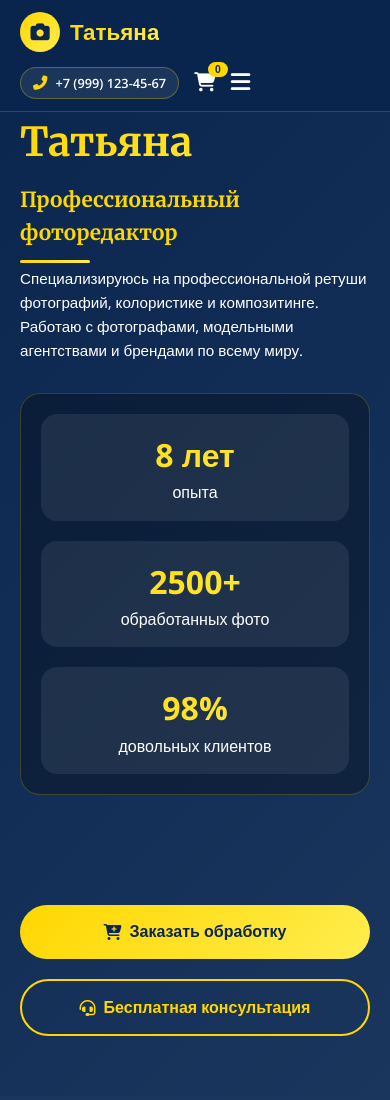
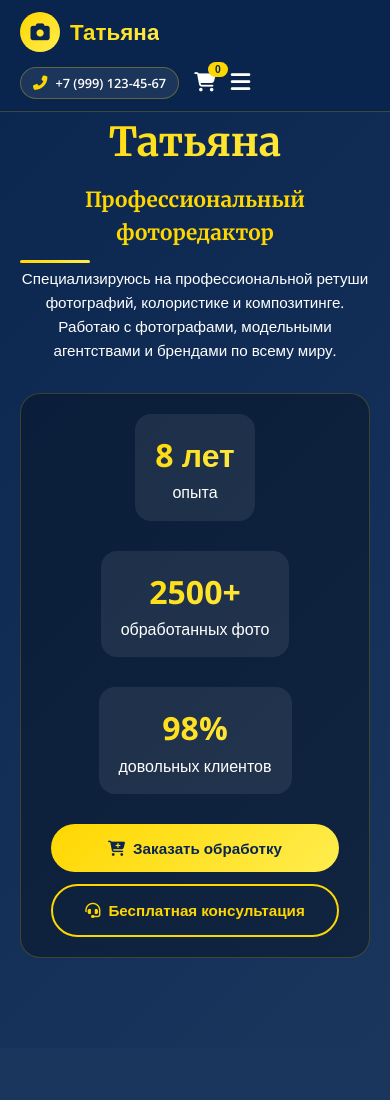
Before and after one commit to Aleks-ars-ops/Fotoredaktor., a plain HTML site: page index.html in a window 390 px wide. Shown: the top 1100 px of the page. Drawn offline with nearby package versions, Linux system fonts and the light colour scheme.

Commit message:
Update index.html

```diff
--- a/index.html
+++ b/index.html
@@ -194,11 +194,9 @@
             padding-top: 110px;
             background: linear-gradient(135deg, #0a254e, #1a365d);
         }
-        .hero-grid {
-            display: grid;
-            grid-template-columns: 1fr 1fr;
-            gap: 50px;
-            align-items: center;
+        .hero-content {
+            max-width: 800px;
+            margin: 0 auto;
         }
         .hero h1 {
             font-size: 2.5rem;
@@ -206,48 +204,44 @@
             -webkit-background-clip: text;
             -webkit-text-fill-color: transparent;
             margin-bottom: 10px;
+            text-align: center;
         }
         .hero h2 {
             font-size: 1.3rem;
             color: #ffd700;
             margin-bottom: 15px;
+            text-align: center;
         }
         .hero p {
             font-size: 0.95rem;
             margin-bottom: 20px;
+            text-align: center;
         }
-        /* БЛОК С КНОПКАМИ — вместо пустой картинки */
-        .hero-buttons {
+        /* СТАТИСТИКА И КНОПКИ В ОДНОЙ СТРОКЕ */
+        .stats-buttons-row {
             display: flex;
-            flex-direction: column;
-            gap: 20px;
+            flex-wrap: wrap;
+            justify-content: space-between;
             align-items: center;
-            justify-content: center;
-            height: 100%;
-        }
-        .hero-buttons .btn {
-            width: 100%;
-            max-width: 280px;
-            padding: 14px 20px;
-            font-size: 1rem;
-        }
-        .stats-wrapper {
+            gap: 30px;
             background: rgba(0, 0, 0, 0.3);
             border-radius: 20px;
-            padding: 20px;
+            padding: 20px 30px;
             margin: 30px 0;
             border: 1px solid rgba(255, 215, 0, 0.2);
         }
         .stats {
-            display: grid;
-            grid-template-columns: repeat(3, 1fr);
-            gap: 20px;
-            text-align: center;
+            display: flex;
+            flex-wrap: wrap;
+            gap: 30px;
+            flex: 2;
         }
         .stat-card {
             background: rgba(255, 255, 255, 0.08);
-            padding: 15px;
+            padding: 15px 20px;
             border-radius: 16px;
+            text-align: center;
+            min-width: 100px;
         }
         .stat-number {
             font-size: 2rem;
@@ -256,10 +250,16 @@
             -webkit-background-clip: text;
             -webkit-text-fill-color: transparent;
         }
-        .hero-actions {
+        .hero-buttons {
             display: flex;
-            gap: 15px;
-            margin-top: 20px;
+            flex-direction: column;
+            gap: 12px;
+            flex: 1;
+        }
+        .hero-buttons .btn {
+            width: 100%;
+            padding: 12px 20px;
+            font-size: 0.95rem;
         }
         .services {
             background: #1a365d;
@@ -532,27 +532,29 @@
         @media (max-width: 992px) {
             .nav-menu { display: none; }
             .menu-toggle { display: block; }
-            .hero-grid { grid-template-columns: 1fr; }
-            .stats { grid-template-columns: repeat(2, 1fr); }
+            .stats-buttons-row {
+                flex-direction: column;
+                text-align: center;
+            }
+            .stats {
+                justify-content: center;
+            }
+            .hero-buttons {
+                width: 100%;
+                flex-direction: row;
+            }
             .advantages-grid { grid-template-columns: repeat(2, 1fr); }
-            .hero-buttons {
-                flex-direction: row;
-                justify-content: center;
-                margin-top: 30px;
-            }
         }
         @media (max-width: 576px) {
-            .stats { grid-template-columns: 1fr; }
-            .advantages-grid { grid-template-columns: 1fr; }
-            .hero-actions { flex-direction: column; }
-            .btn { width: 100%; }
+            .stats {
+                flex-direction: column;
+                align-items: center;
+            }
             .hero-buttons {
                 flex-direction: column;
-                align-items: stretch;
             }
-            .hero-buttons .btn {
-                max-width: 100%;
-            }
+            .advantages-grid { grid-template-columns: 1fr; }
+            .btn { width: 100%; }
         }
     </style>
 </head>
@@ -589,21 +591,18 @@
 
 <section class="hero" id="home">
     <div class="container">
-        <div class="hero-grid">
-            <div>
+        <div class="hero-content">
             <h1>Татьяна</h1>
             <h2>Профессиональный фоторедактор</h2>
             <p>Специализируюсь на профессиональной ретуши фотографий, колористике и композитинге. Работаю с фотографами, модельными агентствами и брендами по всему миру.</p>
-                <div class="stats-wrapper">
+
+            <!-- СТАТИСТИКА + КНОПКИ В РЯД -->
+            <div class="stats-buttons-row">
                 <div class="stats">
                     <div class="stat-card"><div class="stat-number">8 лет</div><div>опыта</div></div>
                     <div class="stat-card"><div class="stat-number">2500+</div><div>обработанных фото</div></div>
                     <div class="stat-card"><div class="stat-number">98%</div><div>довольных клиентов</div></div>
                 </div>
-                </div>
-            </div>
-            <div>
-                <!-- ВМЕСТО ПУСТОЙ КАРТИНКИ — БЛОК С КНОПКАМИ -->
                 <div class="hero-buttons">
                     <a href="#services" class="btn btn-gold"><i class="fas fa-cart-plus"></i> Заказать обработку</a>
                     <a href="#contact" class="btn btn-outline"><i class="fas fa-headset"></i> Бесплатная консультация</a>
```
Lines whose indentation alone changed are shown as unchanged.
